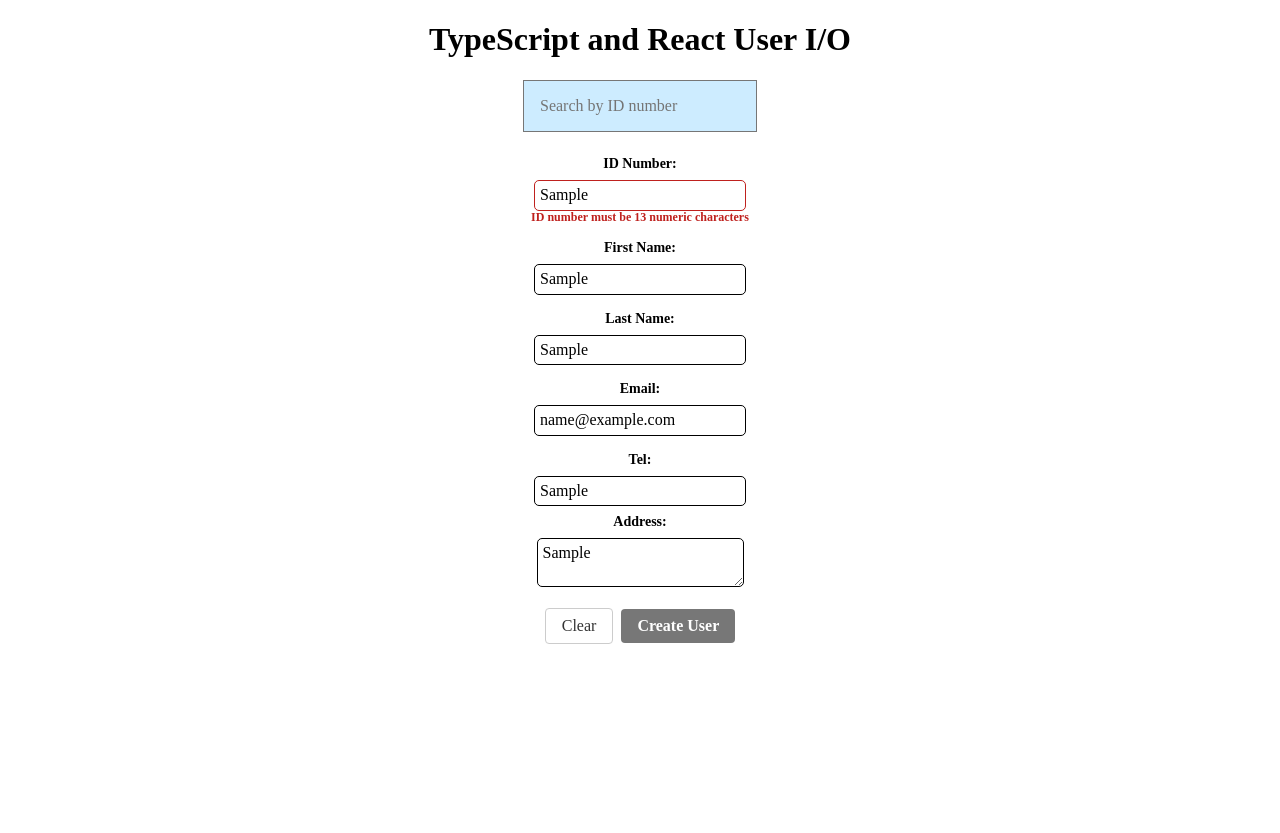
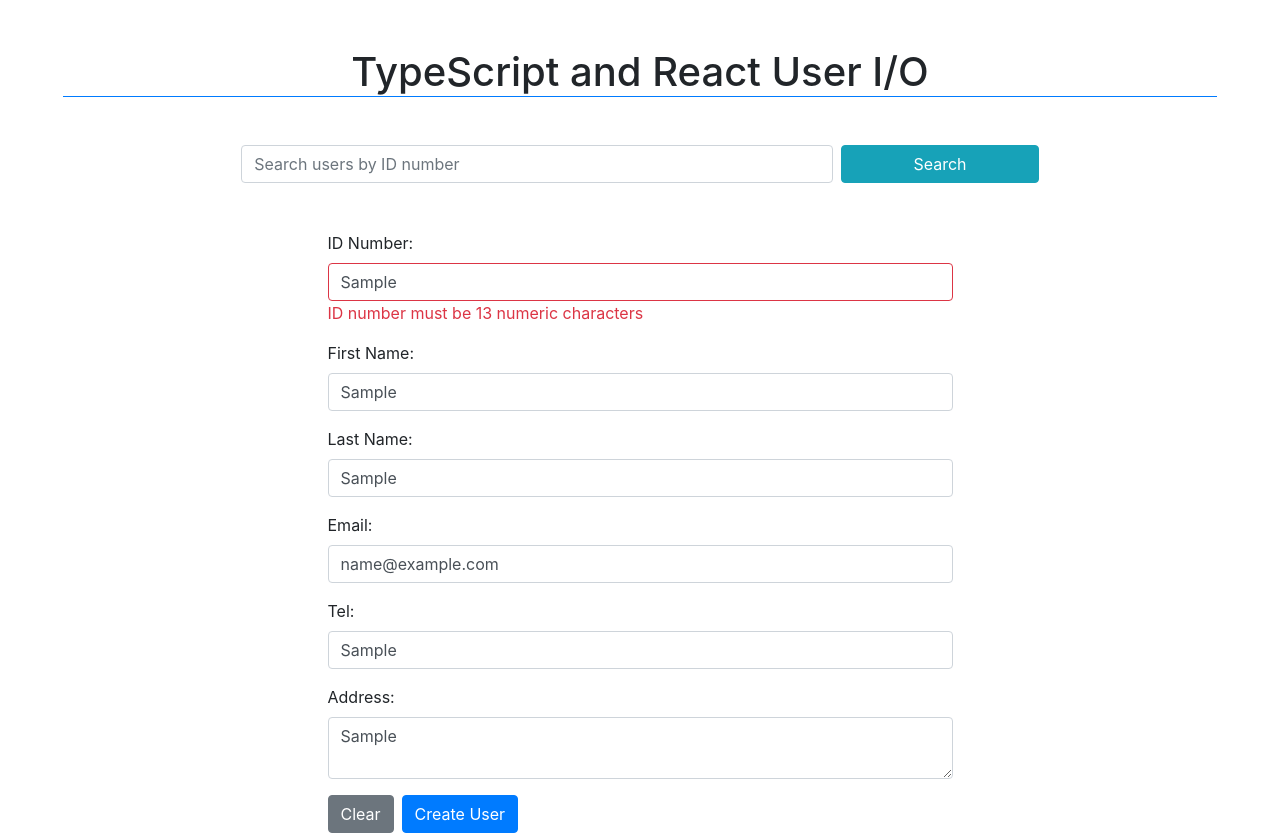
Before and after one commit to ethanae/React-TypeScript, a React app: page / in a window 1280 px wide. Both pictures are taken after typing "Sample", "Sample", "Sample", "name@example.com", "Sample", "Sample" into the empty fields and a click on the button "Create User". Before the commit the page ends 800 px from the top, so only its background shows below. Built offline with nearby package versions, Linux system fonts and the light colour scheme; no server answers.

Commit message:
-- Add Final Styling -- - add toasts - add bootstrap - add client interfaces - add user card

```diff
--- a/package.json
+++ b/package.json
@@ -28,23 +28,27 @@
     "@types/react-dom": "^16.0.6",
     "@types/yup": "^0.24.7",
     "body-parser": "^1.18.3",
+    "bootstrap": "^4.1.3",
     "dotenv": "^6.0.0",
     "express": "^4.16.3",
     "formik": "^1.0.2",
+    "jquery": "^3.3.1",
     "mongodb": "^3.1.1",
     "mongoose": "^5.2.5",
     "react": "^16.4.1",
     "react-dom": "^16.4.1",
-    "tachyons": "^4.11.1",
+    "react-toastify": "^4.1.0",
     "yup": "^0.26.0"
   },
   "devDependencies": {
     "@types/body-parser": "^1.17.0",
+    "@types/bootstrap": "^4.1.2",
     "@types/chai": "^4.1.4",
     "@types/chai-http": "^3.0.5",
     "@types/mocha": "^5.2.5",
     "@types/mongodb": "^3.1.2",
     "@types/mongoose": "^5.2.3",
+    "@types/react-toastify": "^4.0.0",
     "awesome-typescript-loader": "^5.2.0",
     "babel-core": "^6.26.3",
     "babel-loader": "^7.1.5",
--- a/src/client/components/App.tsx
+++ b/src/client/components/App.tsx
@@ -1,14 +1,19 @@
 import * as React from "react";
-import "tachyons";
-import "../styles/core.css";
+import "bootstrap/dist/css/bootstrap.css";
+import 'react-toastify/dist/ReactToastify.css';
 import { Input } from "./Input";
+import { UserForm } from "./Forms/UserForm";
+import { UserCard } from "./UserCard";
+import { IUser } from "../interfaces/IUser";
 import { Button } from "./Button";
-import { UserForm } from "./Forms/UserForm";
+import { ToastContainer, toast } from 'react-toastify';
+import { debounce } from "ts-debounce";
+import * as _ from "lodash";
 
 interface IAppState {
-  users: Object[],
+  user: IUser,
   searchTerm: string,
-  willAddUser: boolean
+  showUser: boolean
 }
 
 export class App extends React.Component<{}, IAppState>  {
@@ -16,48 +21,67 @@ export class App extends React.Component<{}, IAppState>  {
     super({});
 
     this.state = {
-      users: [],
+      user: {} as IUser,
       searchTerm: '',
-      willAddUser: false
+      showUser: false
     }
   }
 
   onSearchChange = (e: React.ChangeEvent<any>) : void => {
-    this.setState({ searchTerm: e.currentTarget.value });
+    if(e.currentTarget.value.length > 0)
+      this.setState({ searchTerm: e.currentTarget.value});
   }
 
-  onAddUser = (e: React.MouseEvent<HTMLButtonElement>) : void => {
-    this.setState({ willAddUser: true });
+  onSearchClick = () => {
+    const { searchTerm } = this.state;
+    if(searchTerm.length) {
+      fetch('/api/user/id/' + searchTerm, {
+        method: 'GET'
+      })
+      .then(res => {
+        if(res.ok) return res.json();
+        return false;
+      })
+      .then(data => {
+        if(data)
+          this.setState({ user: data, showUser: true });
+        else
+          toast.error('We couldn\'t find that user :(');
+      });
+    }
   }
 
-  displayUserForm = () => {
-    if(!this.state.willAddUser)
-      return <Button className='f6 dim br3 ba bw2 ph3 pv2 mb2 dib dark-green' text='Create User' onClick={e => this.onAddUser(e)} />
-    else
-      return (
-        <div className='ma3'>
-          <UserForm />
-        </div>
-      );
+  dismissUserCard = (): void => {
+    this.setState({ showUser: false });
   }
 
-  componentDidMount() {
-    fetch('api/user/id/9308255116087')
-    .then(data => {
-      return data.json();
-    })
-    .then(data => console.log(data));
+  showFoundUser = (): JSX.Element => {
+    if(!this.state.showUser)
+      return <UserForm />;
+    return (
+      <div>
+        <UserCard user={this.state.user} />
+        <Button text='Close' className='btn btn-danger' onClick={e => this.dismissUserCard()}/>
+      </div>
+    );
   }
 
   render() {
+    console.log(this.state.user);
     return (
-      <div className='tc'>
-        <h1>TypeScript and React User I/O</h1>
-        <div>
-          <Input onInputChange={e => this.onSearchChange(e)} />
+      <div className='container-fluid'>
+        <ToastContainer />
+        <div className='text-center p-5'>
+          <h1 className='mb-5 border-bottom border-primary'>TypeScript and React User I/O</h1>
+          <div className='row'>
+            <div className='col'/>
+            <Input className='form-control col-6' placeholder='Search users by ID number' onInputChange={e => this.onSearchChange(e)} />
+            <Button className='btn btn-info col-2 ml-2' text='Search' onClick={e => this.onSearchClick()}/>
+            <div className='col'/>
+          </div>
         </div>
-        <div className='ma3'>
-          <UserForm />
+        <div className='w-50 m-auto'>
+          {this.showFoundUser()}
         </div>
       </div>
     );
--- a/src/client/components/Forms/UserForm.tsx
+++ b/src/client/components/Forms/UserForm.tsx
@@ -1,6 +1,7 @@
 import * as React from "react";
 import { withFormik } from "formik";
 import * as Yup from "yup";
+import { toast } from 'react-toastify';
 
 const InnerUserForm = (props: any) => {
   const {
@@ -15,8 +16,8 @@ const InnerUserForm = (props: any) => {
   } = props;
   return (
     <form onSubmit={handleSubmit}>
-    <div className='fl w-100 pa2'>
-      <label htmlFor="idNumber" className='f6 b db mb2' style={{display: 'block'}}>
+    <div className='form-group'>
+      <label htmlFor="idNumber">
         ID Number:
       </label>
       <input
@@ -25,17 +26,17 @@ const InnerUserForm = (props: any) => {
         type="text"
         value={values.idNumber}
         onChange={handleChange}
-        className={errors.idNumber && touched.idNumber ? 'form-input-error form-input' : 'form-input'}
+        className={errors.idNumber && touched.idNumber ? 'border border-danger form-control' : 'form-control'}
       />
       {
         errors.idNumber && touched.idNumber &&
-        <div className='form-error-text'>
+        <div className='text-danger'>
           {errors.idNumber}
         </div>
       }
     </div>
-        <div className='fl w-100 pa2'>
-          <label htmlFor="firstName" className='f6 b db mb2' style={{display: 'block'}}>
+    <div className='form-group'>
+          <label htmlFor="firstName" >
             First Name:
           </label>
           <input
@@ -44,18 +45,18 @@ const InnerUserForm = (props: any) => {
             type="text"
             value={values.firstName}
             onChange={handleChange}
-            className={errors.firstName && touched.firstName ? 'form-input-error form-input' : 'form-input'}
+            className={errors.firstName && touched.firstName ? 'border border-danger form-control' : 'form-control'}
           />
           {
             errors.firstName && touched.firstName &&
-            <div className='form-error-text'>
+            <div className='text-danger'>
               {errors.firstName}
             </div>
           }
         </div>
 
-        <div className='fl w-100 pa2'>
-          <label htmlFor="lastName" className='f6 b db mb2' style={{display: 'block'}}>
+    <div className='form-group'>
+          <label htmlFor="lastName" className='f6 b db mb2' >
             Last Name:
           </label>
           <input
@@ -64,18 +65,18 @@ const InnerUserForm = (props: any) => {
             type="text"
             value={values.lastName}
             onChange={handleChange}
-            className={errors.lastName && touched.lastName ? 'form-input-error form-input' : 'form-input'}
+            className={errors.lastName && touched.lastName ? 'border border-danger form-control' : 'form-control'}
           />
           {
             errors.lastName && touched.lastName &&
-            <div className='form-error-text'>
+            <div className='text-danger'>
               {errors.lastName}
             </div>
           }
         </div>
 
-        <div className='fl w-100 pa2'>
-          <label htmlFor="email" className='f6 b db mb2' style={{display: 'block'}}>
+    <div className='form-group'>
+          <label htmlFor="email">
             Email:
           </label>
           <input
@@ -84,18 +85,18 @@ const InnerUserForm = (props: any) => {
             type="text"
             value={values.email}
             onChange={handleChange}
-            className={errors.email && touched.email ? 'form-input-error form-input' : 'form-input'}
+            className={errors.email && touched.email ? 'border border-danger form-control' : 'form-control'}
           />
           {
             errors.email && touched.email &&
-            <div className='form-error-text'>
+            <div className='text-danger'>
               {errors.email}
             </div>
           }
         </div>
 
-      <div className='fl w-100 pa2'>
-        <label htmlFor="tel" className='f6 b db mb2' style={{display: 'block'}}>
+    <div className='form-group'>
+        <label htmlFor="tel">
           Tel:
         </label>
         <input
@@ -104,17 +105,17 @@ const InnerUserForm = (props: any) => {
           type="text"
           value={values.tel}
           onChange={handleChange}
-          className={errors.tel && touched.tel ? 'form-input-error form-input' : 'form-input'}
+          className={errors.tel && touched.tel ? 'border border-danger form-control' : 'form-control'}
         />
         {
           errors.tel && touched.tel &&
-          <div className='form-error-text'>
+          <div className='text-danger'>
             {errors.tel}
           </div>
         }
       </div>
-
-      <label htmlFor="address" className='f6 b db mb2' style={{display: 'block'}}>
+      <div className='form-group'>
+      <label htmlFor="address">
         Address:
       </label>
       <textarea
@@ -122,25 +123,26 @@ const InnerUserForm = (props: any) => {
         placeholder="Enter your address"
         value={values.address}
         onChange={handleChange}
-        className={errors.address && touched.address ? 'form-input-error form-input' : 'form-input'}
+        className={errors.address && touched.address ? 'border border-danger form-control' : 'form-control'}
       />
       {
         errors.address && touched.address &&
-        <div className='form-error-text'>
+        <div className=''>
           {errors.address}
         </div>
       }
+      </div>
 
-      <div className='pa3'>
+      <div>
         <button
           type="button"
-          className="dark-gray pv2 ph3 bg-white hover-bg-near-white ba b--moon-gray br2 hover-shadow-inner mr2"
+          className="btn btn-secondary mr-2"
           onClick={handleReset}
           disabled={!dirty || isSubmitting}>
           Clear
         </button>
 
-        <button type="submit" className="white b pv2 ph3 bg-gray hover-bg-mid-gray bn br2 hover-shadow-inner" disabled={isSubmitting}> Create User </button>
+        <button type="submit" className="btn btn-primary" disabled={isSubmitting}> Create User </button>
       </div>
     </form>
   );
@@ -159,20 +161,38 @@ const Formik = withFormik({
     idNumber: Yup.string().required('ID number required').matches(/[0-9]{13}$/, 'ID number must be 13 numeric characters'),
     firstName: Yup.string().required('First name required'),
     lastName: Yup.string().required('Surname required'),
-    email: Yup.string().email('Invalid email').required('Email required')
+    email: Yup.string().email('Invalid email').required('Email required'),
+    tel: Yup.string(),
+    address: Yup.string(),
   }),
-  handleSubmit: (values, { setSubmitting }) => {
-    console.log(JSON.stringify(values));
-    fetch('/api/user', {
+  handleSubmit: (values, { resetForm, setSubmitting }) => {
+    toast.info('Creating User... :)');
+    fetch('/api/user/', {
       method: 'POST',
+      headers: {
+        'Accept': 'application/json',
+        'Content-Type': 'application/json',
+      },
       body: JSON.stringify(values)
     })
+    .then(res => {
+      if(res.ok) {
+        toast.success('User Created!');
+        resetForm();
+      }
+      else
+        toast.error('We had trouble creating that user. Please try again!');
+      setSubmitting(false);
+    })
+    .catch(_ => toast.error('Oops something went wrong!'));
   },
   displayName: 'Create User',
 })(InnerUserForm);
 
 export const UserForm = () => {
   return (
-    <Formik />
+    <div>
+     <Formik />
+    </div>
   );
 }
--- a/src/client/components/Input.tsx
+++ b/src/client/components/Input.tsx
@@ -2,6 +2,8 @@ import * as React from "react";
 
 export interface IInputProps {
   onInputChange?(e: React.ChangeEvent<any>): any,
+  placeholder?: string,
+  className?: string
 }
 
 export class Input extends React.Component<IInputProps, {}> {
@@ -12,8 +14,8 @@ export class Input extends React.Component<IInputProps, {}> {
 
   render() {
     return <input
-            placeholder='Search by ID number'
-            className='pa3 ba bg-lightest-blue'
+            placeholder={this.props.placeholder}
+            className={this.props.className}
             type="search"
             onChange={e => this.props.onInputChange(e)}/>;
   }
--- /dev/null
+++ b/src/client/components/UserCard.tsx
@@ -0,0 +1,35 @@
+import * as React from "react";
+import { IUser } from "../interfaces/IUser";
+import { userInfo } from "os";
+
+export interface ICardProps {
+  user: IUser
+}
+
+export const UserCard = (props: ICardProps) => {
+  return (
+    <div className='alert alert-success'>
+      <h3>Success!</h3>
+      <p>
+        <span className='font-weight-bold'>ID Number: </span>
+        {props.user.idNumber}
+      </p>
+      <p>
+        <span className='font-weight-bold'>Name: </span>
+        {`${props.user.firstName} ${props.user.lastName}`}
+      </p>
+      <p>
+        <span className='font-weight-bold'>Email: </span>
+        {props.user.email}
+      </p>
+      <p>
+        <span className='font-weight-bold'>Contact Number: </span>
+        {props.user.tel}
+      </p>
+      <p>
+        <span className='font-weight-bold'>Address: </span>
+        {props.user.address}
+      </p>
+    </div>
+  );
+}
--- /dev/null
+++ b/src/client/interfaces/IAddress.tsx
@@ -0,0 +1,3 @@
+export interface IAddress {
+  address: string
+}
--- /dev/null
+++ b/src/client/interfaces/IContact.tsx
@@ -0,0 +1,4 @@
+export interface IContact {
+  tel?: string,
+  email: string
+}
--- /dev/null
+++ b/src/client/interfaces/IUser.tsx
@@ -0,0 +1,8 @@
+import { IAddress } from "./IAddress";
+import { IContact } from "./IContact";
+
+export interface IUser extends IAddress, IContact {
+  idNumber: string,
+  firstName: string,
+  lastName: string,
+}
--- a/src/client/styles/core.css
+++ /dev/null
@@ -1,34 +0,0 @@
-button {
-  border-radius: 5px;
-  cursor: pointer;
-}
-
-.b-primary {
-  color: #ffffff;
-  border: 1px solid #0582CA;
-  background-color: #0582CA;
-  padding: 10px;
-}
-
-.b-secondary {
-  color: #0582CA;
-  border: 1px solid #0582CA;
-  background-color: transparent;
-  padding: 10px;
-}
-
-.form-input {
-  border-radius: 5px;
-  padding: 5px;
-  border: 1px solid black;
-}
-
-.form-input-error {
-  border: 1px solid #BF211E;
-}
-
-.form-error-text {
-  color: #BF211E;
-  font-size: 12px;
-  font-weight: bold;
-}
```
Also changed, not shown: 1 other file (tests, documents, lock files or other folders).
